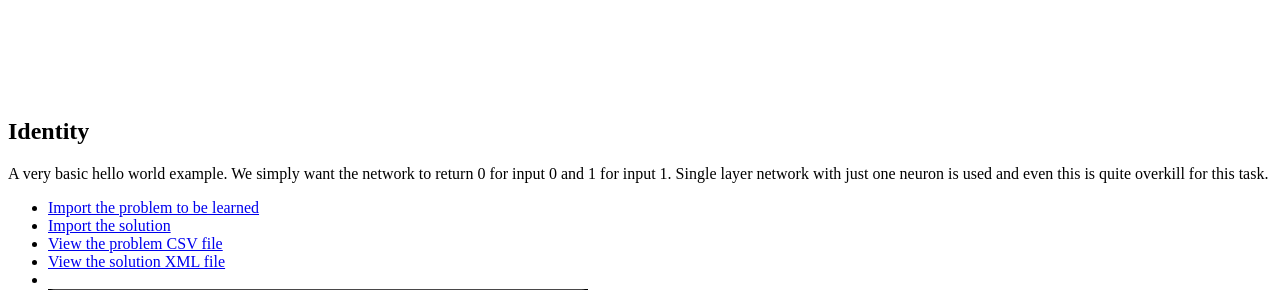
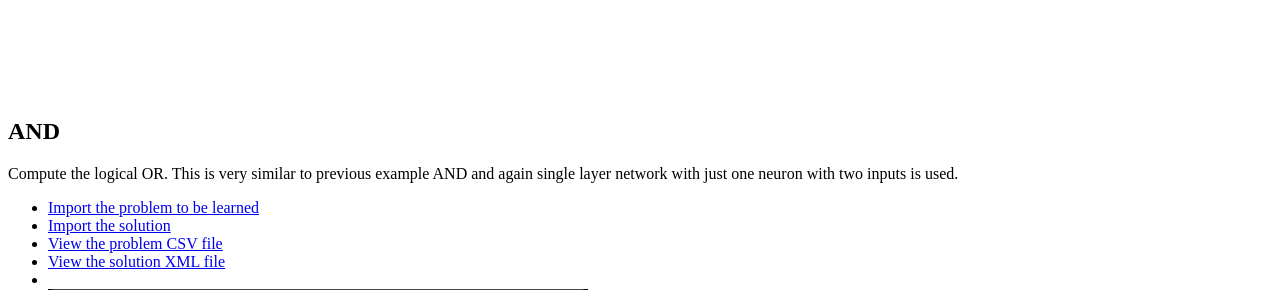
Before and after one commit to honzour/backpropagation, a PHP site: page /2.0/examples/or/index.php in a window 1280 px wide. Shown: the top 290 px of the page. Run offline with PHP 8.4, Linux system fonts and the light colour scheme.

Commit message:
and and or

```diff
--- a/web/2.0/examples/or/index.php
+++ b/web/2.0/examples/or/index.php
@@ -1,19 +1,19 @@
 <HTML>
 <HEAD>
 <META charset="utf-8">
-<TITLE>Backpropagation - Examples - Identity</TITLE>
+<TITLE>Backpropagation - Examples - AND</TITLE>
 </HEAD>
 <BODY>
 <?
 include '../../google.php'
 ?>
-<H2>Identity</H2>
+<H2>AND</H2>
 <P>
-A very basic hello world example. We simply want the network to return 0 for input 0 and 1 for input 1. Single layer network with just one neuron is used and even this is quite overkill for this task.
+Compute the logical OR. This is very similar to previous example AND and again single layer network with just one neuron with two inputs is used.
 </P>
 <UL>
-<LI><A HREF="backpropagation://backpropagation.moxo.cz/2.0/examples/identity/network.csv">Import the problem to be learned</A></LI>
-<LI><A HREF="backpropagation://backpropagation.moxo.cz/2.0/examples/identity/network.xml">Import the solution</A></LI>
+<LI><A HREF="backpropagation://backpropagation.moxo.cz/2.0/examples/and/network.csv">Import the problem to be learned</A></LI>
+<LI><A HREF="backpropagation://backpropagation.moxo.cz/2.0/examples/and/network.xml">Import the solution</A></LI>
 <LI><A HREF="network.csv">View the problem CSV file</A></LI>
 <LI><A HREF="network.xml">View the solution XML file</A></LI>
 <LI><BR><IMG SRC="result.png">
```
Also changed, not shown: web/2.0/examples/and/index.php (+5 -5 lines).
